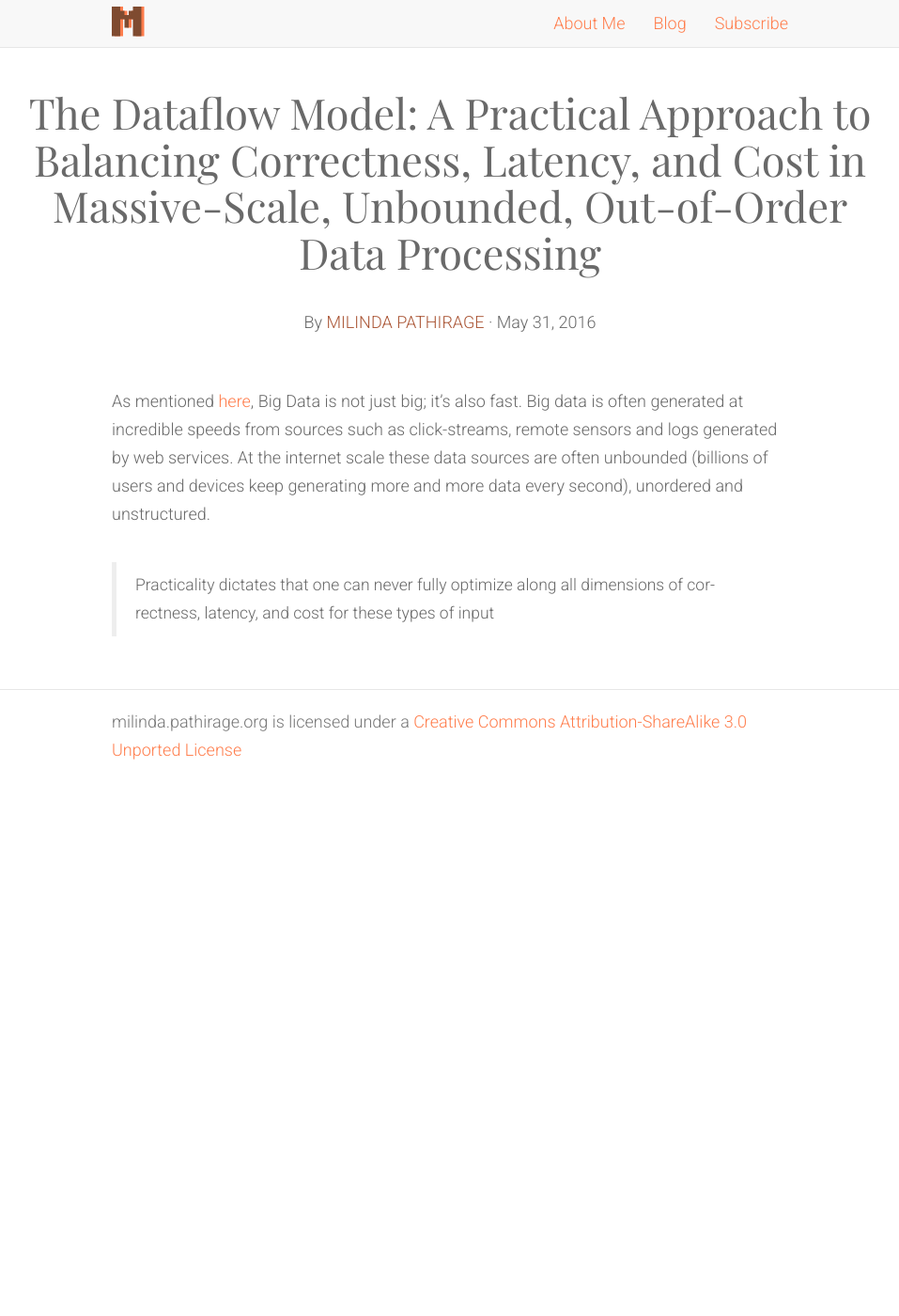
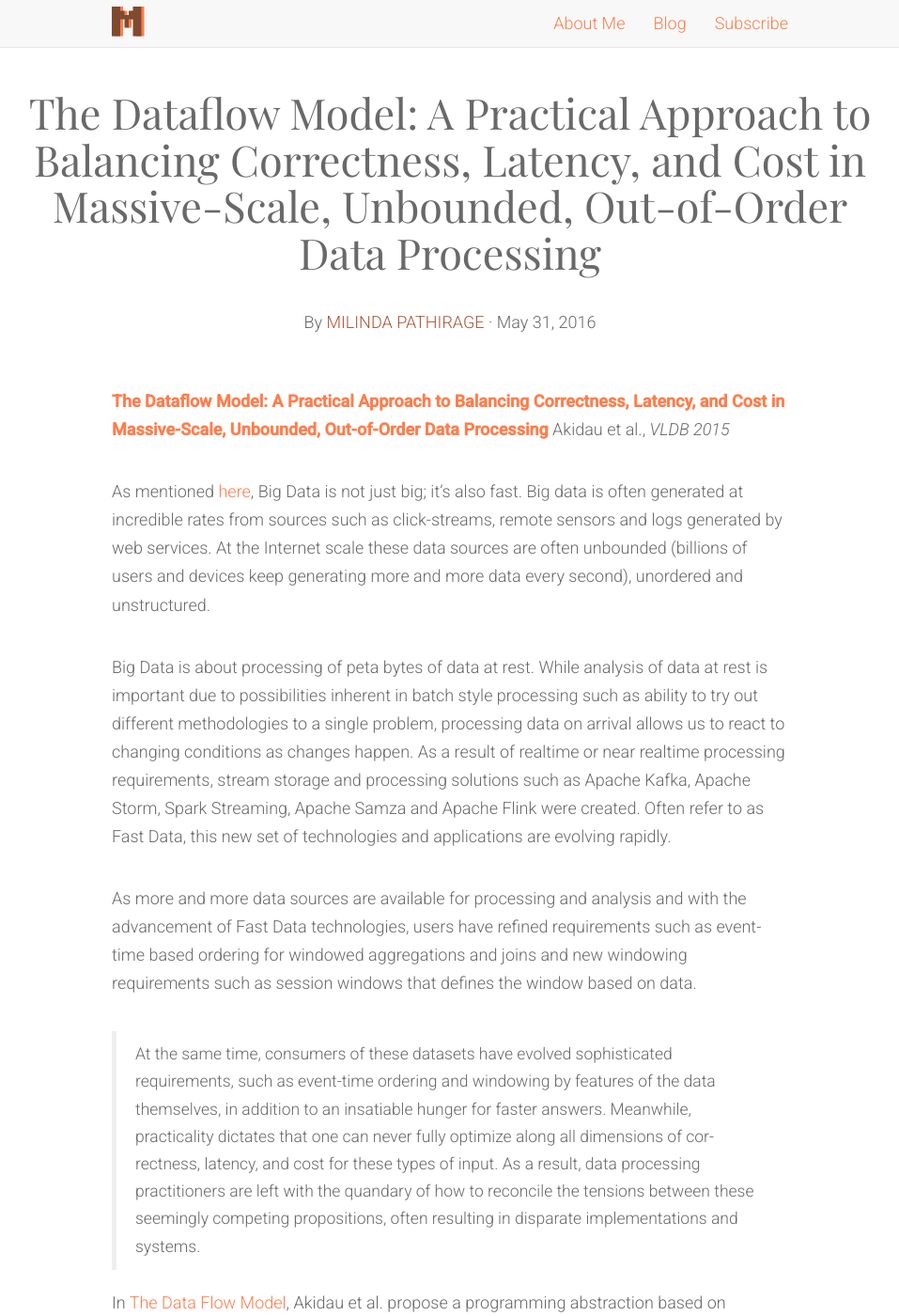
Before and after one commit to milinda/milinda.github.io, a Jekyll site: the page built from _posts/2016-05-31-the-dataflow-model.md, in a window 1280 px wide and 1400 px high. Shown: the whole window at 94% size, without its empty margins (161-1118 px from the left). Built offline with Jekyll 4.4.1, drawn with Linux system fonts in a browser that asks for light colours; some web fonts are replaced; some of the changed text lies outside the part shown.

Commit message:
added more content to dataflow post

```diff
--- a/_posts/2016-05-31-the-dataflow-model.md
+++ b/_posts/2016-05-31-the-dataflow-model.md
@@ -7,6 +7,20 @@ categories: research
 tags: dataflow, stream-processing, streaming-sql
 ---
 
-As mentioned [here](http://www.infoworld.com/article/2608040/big-data/fast-data--the-next-step-after-big-data.html), Big Data is not just big; it's also fast. Big data is often generated at incredible speeds from sources such as click-streams, remote sensors and logs generated by web services. At the internet scale these data sources are often unbounded (billions of users and devices keep generating more and more data every second), unordered and unstructured.
+**[The Dataflow Model: A Practical Approach to Balancing Correctness, Latency, and Cost in Massive-Scale, Unbounded, Out-of-Order Data Processing](http://www.vldb.org/pvldb/vol8/p1792-Akidau.pdf)** Akidau et al., *VLDB 2015*
 
-> Practicality dictates that one can never fully optimize along all dimensions of cor- rectness, latency, and cost for these types of input
+As mentioned [here](http://www.infoworld.com/article/2608040/big-data/fast-data--the-next-step-after-big-data.html), Big Data is not just big; it's also fast. Big data is often generated at incredible rates from sources such as click-streams, remote sensors and logs generated by web services. At the Internet scale these data sources are often unbounded (billions of users and devices keep generating more and more data every second), unordered and unstructured.
+
+Big Data is about processing of peta bytes of data at rest. While analysis of data at rest is important due to possibilities inherent in batch style processing such as ability to try out different methodologies to a single problem, processing data on arrival allows us to react to changing conditions as changes happen. As a result of realtime or near realtime processing requirements, stream storage and processing solutions such as Apache Kafka, Apache Storm, Spark Streaming, Apache Samza and Apache Flink were created. Often refer to as Fast Data, this new set of technologies and applications are evolving rapidly.
+
+As more and more data sources are available for processing and analysis and with the advancement of Fast Data technologies, users have refined requirements such as event-time based ordering for windowed aggregations and joins and new windowing requirements such as session windows that defines the window based on data.
+
+> At the same time, consumers of these datasets have evolved sophisticated requirements, such as event-time ordering and windowing by features of the data themselves, in addition to an insatiable hunger for faster answers. Meanwhile, practicality dictates that one can never fully optimize along all dimensions of cor- rectness, latency, and cost for these types of input. As a result, data processing practitioners are left with the quandary of how to reconcile the tensions between these seemingly competing propositions, often resulting in disparate implementations and systems.
+
+In [The Data Flow Model](http://www.vldb.org/pvldb/vol8/p1792-Akidau.pdf), Akidau et al. propose a programming abstraction based on dataflow model that can be use to express refined data processing requirements mentioned above. Proposed abstraction is general enough to achieve balance between, correctness, latency and cost based on different implementation strategies. The abstractions proposed in this paper is available as a open source project with several backend implementations including Flink based implementation with SDKs in Java and Python.
+
+## Main Contributions and Motivation
+
+## Compare this with existing work
+
+## Compare this with Streaming SQL
```
